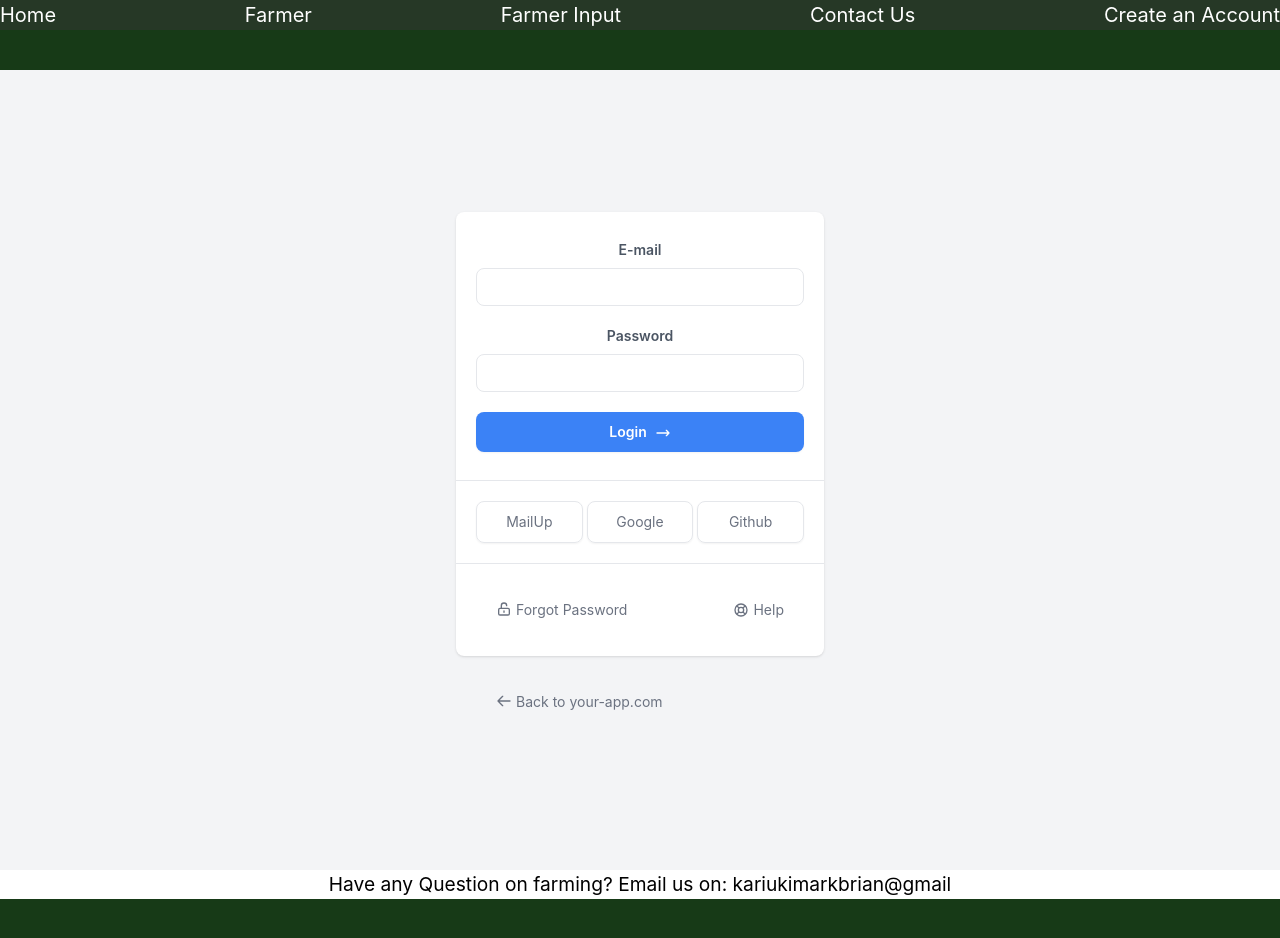
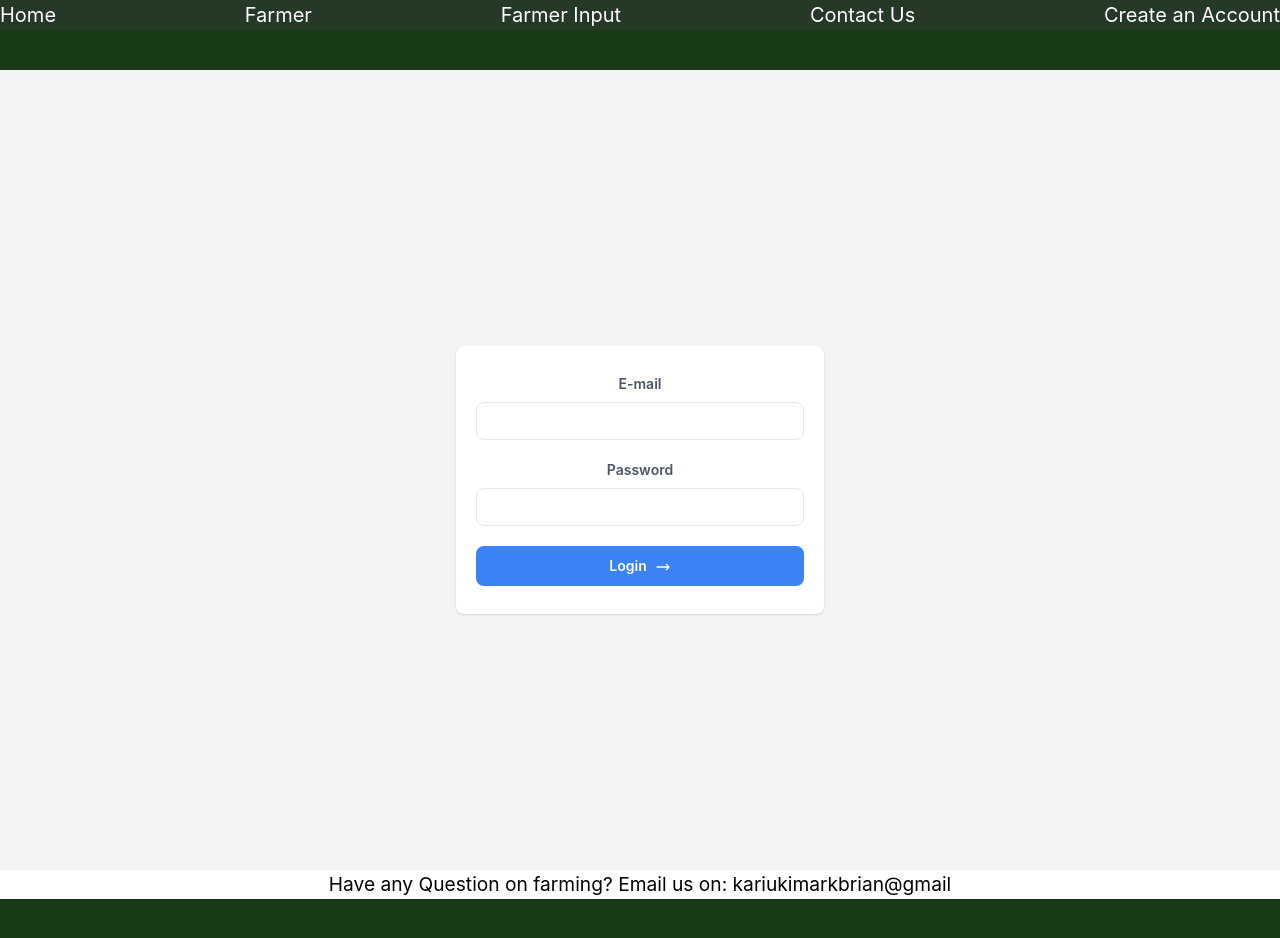
Before and after one commit to MarkBrianK/Farm-Society-Front-end, a React (Create React App) app: page / in a window 1280 px wide. Shown: the top 938 px of the page. Built offline with nearby package versions, Linux system fonts and the light colour scheme.

Commit message:
front end

```diff
--- a/src/App.js
+++ b/src/App.js
@@ -6,6 +6,7 @@ import Contacts from "./Components/Contact";
 import Footer from "./Components/Footer"
 import HomePage from "./Components/HomePage"
 import SignUp from "./Components/SignUp";
+import Login from "./Components/Login"
 function App() {
 
   return (
@@ -14,6 +15,7 @@ function App() {
 
       <BrowserRouter>
       <Header />
+      {/* <Login /> */}
       <Switch>
         <Route exact path='/'>
           <HomePage />
--- a/src/Components/ FarmInputs.js
+++ b/src/Components/ FarmInputs.js
@@ -8,7 +8,7 @@ function FarmInput(){
   const [farmersInputs, setFarmersInputs]= useState([])
 
       useEffect(()=>  {
-        fetch("http://127.0.0.1:3000/farmer_inputs")
+        fetch("https://immense-dawn-24558.herokuapp.com/farmer_inputs")
         .then((res)=>  res.json())
         .then((data)=>{
             console.log(data)
--- a/src/Components/Farmer.js
+++ b/src/Components/Farmer.js
@@ -8,7 +8,7 @@ function Farmer(){
   const [farmers, setFarmers]= useState([])
 
       useEffect(()=>  {
-        fetch("http://127.0.0.1:3000/farmers")
+        fetch("https://immense-dawn-24558.herokuapp.com/farmers")
         .then((res)=>  res.json())
         .then((data)=>{
             console.log(data)
--- a/src/Components/Login.js
+++ b/src/Components/Login.js
@@ -1,4 +1,20 @@
-function Login(){
+import React, {useState} from "react"
+function Login({onLogin}){
+
+  const [email, setEmail]= useState("")
+  const [password, setPassword] = useState("")
+  function handleSubmit(e) {
+    e.preventDefault();
+    fetch("https://immense-dawn-24558.herokuapp.com/sessions", {
+      method: "POST",
+      headers: {
+        "Content-Type": "application/json",
+      },
+      body: JSON.stringify({ email, password }),
+    })
+      .then((r) => r.json())
+      .then((user) => onLogin(user));
+  }
     return(
         <div>
 
@@ -6,60 +22,25 @@ function Login(){
   <div class="p-10 xs:p-0 mx-auto md:w-full md:max-w-md">
     <h1 class="font-bold text-center text-2xl mb-5"></h1>
     <div class="bg-white shadow w-full rounded-lg divide-y divide-gray-200">
-      <div class="px-5 py-7">
+      <form class="px-5 py-7" >
         <label class="font-semibold text-sm text-gray-600 pb-1 block">E-mail</label>
-        <input type="text" class="border rounded-lg px-3 py-2 mt-1 mb-5 text-sm w-full" />
+        <input type="text" class="border rounded-lg px-3 py-2 mt-1 mb-5 text-sm w-full" value={email} onChange = {(e) => setEmail(e.target.value)}/>
         <label class="font-semibold text-sm text-gray-600 pb-1 block">Password</label>
-        <input type="text" class="border rounded-lg px-3 py-2 mt-1 mb-5 text-sm w-full" />
-        <button type="button" class="transition duration-200 bg-blue-500 hover:bg-blue-600 focus:bg-blue-700 focus:shadow-sm focus:ring-4 focus:ring-blue-500 focus:ring-opacity-50 text-white w-full py-2.5 rounded-lg text-sm shadow-sm hover:shadow-md font-semibold text-center inline-block">
+        <input type="password" class="border rounded-lg px-3 py-2 mt-1 mb-5 text-sm w-full" value={password} onChange = {(e)=> setPassword(e.target.value)} />
+        <button onClick={handleSubmit} type="submit" class="transition duration-200 bg-blue-500 hover:bg-blue-600 focus:bg-blue-700 focus:shadow-sm focus:ring-4 focus:ring-blue-500 focus:ring-opacity-50 text-white w-full py-2.5 rounded-lg text-sm shadow-sm hover:shadow-md font-semibold text-center inline-block">
             <span class="inline-block mr-2">Login</span>
             <svg xmlns="http://www.w3.org/2000/svg" fill="none" viewBox="0 0 24 24" stroke="currentColor" class="w-4 h-4 inline-block">
                 <path stroke-linecap="round" stroke-linejoin="round" stroke-width="2" d="M17 8l4 4m0 0l-4 4m4-4H3" />
             </svg>
         </button>
-      </div>
-      <div class="p-5">
-          <div class="grid grid-cols-3 gap-1">
-              <button type="button" class="transition duration-200 border border-gray-200 text-gray-500 w-full py-2.5 rounded-lg text-sm shadow-sm hover:shadow-md font-normal text-center inline-block">MailUp</button>
-              <button type="button" class="transition duration-200 border border-gray-200 text-gray-500 w-full py-2.5 rounded-lg text-sm shadow-sm hover:shadow-md font-normal text-center inline-block">Google</button>
-              <button type="button" class="transition duration-200 border border-gray-200 text-gray-500 w-full py-2.5 rounded-lg text-sm shadow-sm hover:shadow-md font-normal text-center inline-block">Github</button>
-          </div>
-      </div>
-        <div class="py-5">
-        <div class="grid grid-cols-2 gap-1">
-          <div class="text-center sm:text-left whitespace-nowrap">
-            <button class="transition duration-200 mx-5 px-5 py-4 cursor-pointer font-normal text-sm rounded-lg text-gray-500 hover:bg-gray-100 focus:outline-none focus:bg-gray-200 focus:ring-2 focus:ring-gray-400 focus:ring-opacity-50 ring-inset">
-                <svg xmlns="http://www.w3.org/2000/svg" fill="none" viewBox="0 0 24 24" stroke="currentColor" class="w-4 h-4 inline-block align-text-top">
-                    <path stroke-linecap="round" stroke-linejoin="round" stroke-width="2" d="M8 11V7a4 4 0 118 0m-4 8v2m-6 4h12a2 2 0 002-2v-6a2 2 0 00-2-2H6a2 2 0 00-2 2v6a2 2 0 002 2z" />
-                </svg>
-                <span class="inline-block ml-1">Forgot Password</span>
-            </button>
-          </div>
-          <div class="text-center sm:text-right whitespace-nowrap">
-            <button class="transition duration-200 mx-5 px-5 py-4 cursor-pointer font-normal text-sm rounded-lg text-gray-500 hover:bg-gray-100 focus:outline-none focus:bg-gray-200 focus:ring-2 focus:ring-gray-400 focus:ring-opacity-50 ring-inset">
-                <svg xmlns="http://www.w3.org/2000/svg" fill="none" viewBox="0 0 24 24" stroke="currentColor" class="w-4 h-4 inline-block align-text-bottom	">
-                    <path stroke-linecap="round" stroke-linejoin="round" stroke-width="2" d="M18.364 5.636l-3.536 3.536m0 5.656l3.536 3.536M9.172 9.172L5.636 5.636m3.536 9.192l-3.536 3.536M21 12a9 9 0 11-18 0 9 9 0 0118 0zm-5 0a4 4 0 11-8 0 4 4 0 018 0z" />
-                </svg>
-                <span class="inline-block ml-1">Help</span>
-            </button>
-          </div>
-        </div>
+      </form>
+
+
       </div>
     </div>
-    <div class="py-5">
-        <div class="grid grid-cols-2 gap-1">
-          <div class="text-center sm:text-left whitespace-nowrap">
-            <button class="transition duration-200 mx-5 px-5 py-4 cursor-pointer font-normal text-sm rounded-lg text-gray-500 hover:bg-gray-200 focus:outline-none focus:bg-gray-300 focus:ring-2 focus:ring-gray-400 focus:ring-opacity-50 ring-inset">
-                <svg xmlns="http://www.w3.org/2000/svg" fill="none" viewBox="0 0 24 24" stroke="currentColor" class="w-4 h-4 inline-block align-text-top">
-                    <path stroke-linecap="round" stroke-linejoin="round" stroke-width="2" d="M10 19l-7-7m0 0l7-7m-7 7h18" />
-                </svg>
-                <span class="inline-block ml-1">Back to your-app.com</span>
-            </button>
-          </div>
-        </div>
-      </div>
+
   </div>
 </div>
-        </div>)
+)
 }
 export default Login
```
Also changed, not shown: 1 other file (tests, documents, lock files or other folders).
